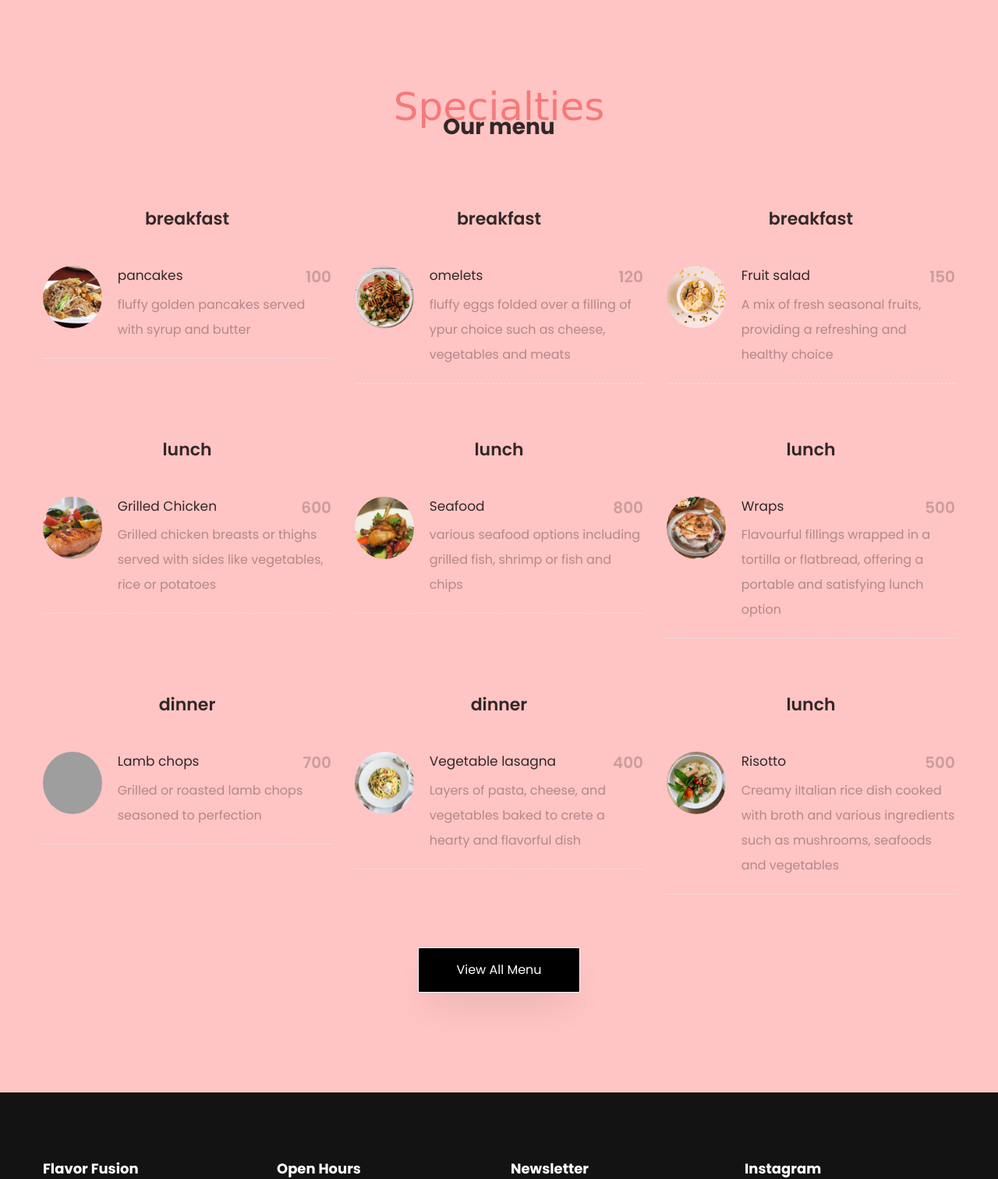
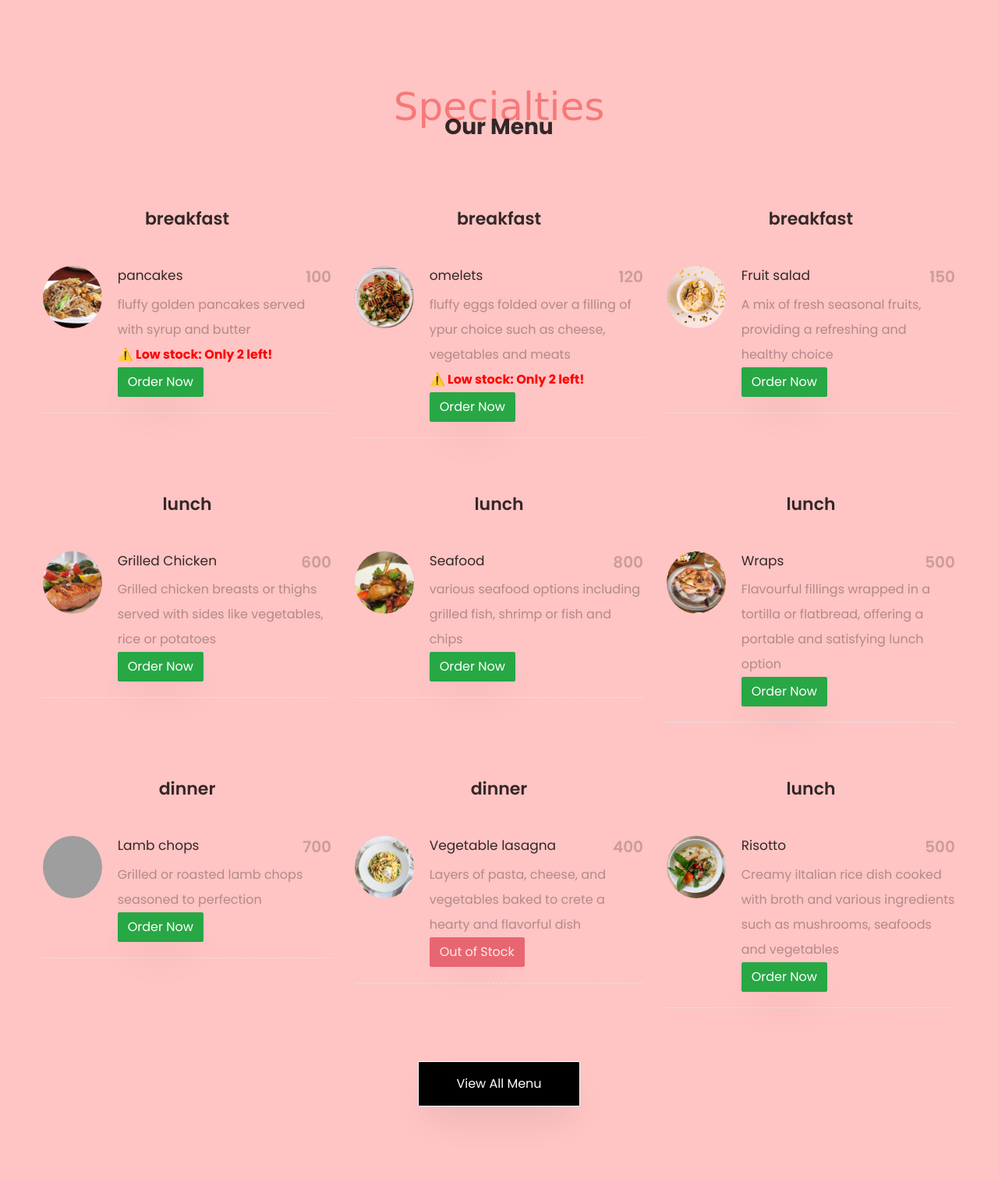
Before and after one commit to Areliano/restaurant_project, a Django app: page /menu/ in a window 1280 px wide. Shown: the part 300-1812 px from the top of the page at 78% size. Run offline with Django 4.2, Linux system fonts and the light colour scheme; data comes from the database, SQL or seed files in the repository; both versions use the stored data as it was after the commit; some libraries are stand-ins or nearby versions; some web fonts are replaced; grey boxes are pictures that could not be loaded.

Commit message:
added basic inventory stocking

```diff
--- a/eMobilis_project-master/restaurant/models.py
+++ b/eMobilis_project-master/restaurant/models.py
@@ -143,20 +143,41 @@ class Ourmenu(models.Model):
         ('breakfast', 'Breakfast'),
         ('lunch', 'Lunch'),
         ('dinner', 'Dinner'),
-        ('Dessert', 'Dessert'),
-        ('Winecard', 'Winecard'),
-        ('Drinks', 'Drinks')
+        ('dessert', 'Dessert'),
+        ('winecard', 'Winecard'),
+        ('drinks', 'Drinks')
     ]
 
     foodname = models.CharField(max_length=50, blank=False, null=False)
-    category = models.CharField(max_length=50, choices=category_options, default='Dinner')
+    category = models.CharField(max_length=50, choices=category_options, default='dinner')
     foodimage = models.ImageField(upload_to='ourmenu')
     description = models.CharField(max_length=200, blank=False, null=False)
     price = models.PositiveIntegerField()
-
+    stock = models.PositiveIntegerField(default=10)  # Track available stock
 
     def __str__(self):
-        return self.foodname
+        return f"{self.foodname} - Stock: {self.stock}"
+
+class Order(models.Model):
+    menu_item = models.ForeignKey(Ourmenu, on_delete=models.CASCADE)
+    quantity = models.PositiveIntegerField()
+    customer_name = models.CharField(max_length=100)
+    customer_phone = models.CharField(max_length=10, validators=[
+        RegexValidator(r'^\d{10}$', message="Phone number has to be 10 digits.")
+    ])
+    order_date = models.DateTimeField(auto_now_add=True)
+
+    def save(self, *args, **kwargs):
+        if self.menu_item.stock >= self.quantity:
+            self.menu_item.stock -= self.quantity  # Reduce stock
+            self.menu_item.save()  # Save the updated stock
+            super().save(*args, **kwargs)  # Save the order
+        else:
+            raise ValueError("Order cannot be placed. Item is out of stock.")
+
+    def __str__(self):
+        return f"Order for {self.menu_item.foodname} - {self.quantity} items"
+
 
 class Happy(models.Model):
     text1 = models.CharField(max_length=500, default='text1')
--- a/eMobilis_project-master/restaurant/templates/menu.html
+++ b/eMobilis_project-master/restaurant/templates/menu.html
@@ -1,34 +1,31 @@
 {% extends 'common.html' %}
-
 {% load static %}
 
 {% block body %}
-
 
 <section class="hero-wrap hero-wrap-2" style="background-image: url('{% static 'images/bg_4.jpg' %}');" data-stellar-background-ratio="0.5">
     <div class="overlay"></div>
     <div class="container">
         <div class="row no-gutters slider-text align-items-center justify-content-center">
-          <div class="col-md-9 ftco-animate text-center" style="background: #ffc4c4" >
+            <div class="col-md-9 ftco-animate text-center" style="background: #ffc4c4">
                 <h1 class="mb-2 bread">Specialties</h1>
-            <p class="breadcrumbs"><span class="mr-2"><a href="index.html">Home <i class="ion-ios-arrow-forward"></i></a></span> <span>Menu <i class="ion-ios-arrow-forward"></i></span></p>
+                <p class="breadcrumbs">
+                    <span class="mr-2"><a href="index.html">Home <i class="ion-ios-arrow-forward"></i></a></span>
+                    <span>Menu <i class="ion-ios-arrow-forward"></i></span>
+                </p>
             </div>
         </div>
     </div>
 </section>
-
-
 
 <section class="ftco-section" style="background: #ffc4c4">
     <div class="container">
         <div class="row justify-content-center mb-5 pb-2">
             <div class="col-md-7 text-center heading-section ftco-animate">
                 <span class="subheading">Specialties</span>
-            <h2 class="mb-4">Our menu</h2>
+                <h2 class="mb-4">Our Menu</h2>
             </div>
         </div>
-
-
 
         <div class="row">
             {% for menu in menu %}
@@ -37,7 +34,7 @@
                     <h3>{{ menu.category }}</h3>
                 </div>
                 <div class="menus d-flex ftco-animate">
-              <div class="menu-img img" style="background-image: url( 'media/{{ menu.foodimage }}');"></div>
+                    <div class="menu-img img" style="background-image: url('media/{{ menu.foodimage }}');"></div>
                     <div class="text">
                         <div class="d-flex">
                             <div class="one-half">
@@ -48,14 +45,20 @@
                             </div>
                         </div>
                         <p><span>{{ menu.description }}</span></p>
+
+                        {% if menu.stock > 0 %}
+                            {% if menu.stock <= 5 %}
+                                <p style="color: red; font-weight: bold;">⚠️ Low stock: Only {{ menu.stock }} left!</p>
+                            {% endif %}
+                            <button class="btn btn-success order-now-btn" data-id="{{ menu.id }}">Order Now</button>
+                        {% else %}
+                            <button class="btn btn-danger" disabled>Out of Stock</button>
+                        {% endif %}
                     </div>
                 </div>
-
             </div>
             {% endfor %}
         </div>
-
-
 
         <div class="row">
             <div class="col-md-12 text-center ftco-animate">
@@ -63,9 +66,75 @@
             </div>
         </div>
     </div>
-
 </section>
 
+<!-- Custom JavaScript for Order Popup -->
+<script>
+document.addEventListener("DOMContentLoaded", function() {
+    document.querySelectorAll(".order-now-btn").forEach(button => {
+        button.addEventListener("click", function() {
+            let menuId = this.getAttribute("data-id");
 
+            let orderForm = `
+                <div class="order-popup">
+                    <h2>Place Your Order</h2>
+                    <form method="POST" action="{% url 'place_order' %}">
+                        {% csrf_token %}
+                        <input type="hidden" name="menu_item" value="${menuId}">
+                        <label>Quantity:</label>
+                        <input type="number" name="quantity" min="1" required>
+                        <label>Name:</label>
+                        <input type="text" name="customer_name" pattern="[A-Za-z ]+" required>
+                        <label>Phone:</label>
+                        <input type="tel" name="customer_phone" pattern="[0-9]{10}" required>
+                        <button type="submit" class="btn btn-success">Submit Order</button>
+                        <button type="button" class="btn btn-danger close-popup">Cancel</button>
+                    </form>
+                </div>
+            `;
+
+            let popup = document.createElement("div");
+            popup.innerHTML = orderForm;
+            popup.classList.add("popup-overlay");
+            document.body.appendChild(popup);
+
+            // Close popup
+            popup.querySelector(".close-popup").addEventListener("click", function() {
+                popup.remove();
+            });
+        });
+    });
+});
+</script>
+
+<style>
+/* Popup Order Form Styles */
+.popup-overlay {
+    position: fixed;
+    top: 0;
+    left: 0;
+    width: 100%;
+    height: 100%;
+    background: rgba(0, 0, 0, 0.5);
+    display: flex;
+    align-items: center;
+    justify-content: center;
+    z-index: 1000;
+}
+
+.order-popup {
+    background: white;
+    padding: 20px;
+    border-radius: 8px;
+    text-align: center;
+    width: 50%;
+    box-shadow: 0px 0px 10px rgba(0, 0, 0, 0.1);
+}
+
+.close-popup {
+    margin-top: 10px;
+    cursor: pointer;
+}
+</style>
 
 {% endblock %}
--- a/eMobilis_project-master/restaurant/urls.py
+++ b/eMobilis_project-master/restaurant/urls.py
@@ -2,7 +2,7 @@
 from django.urls import path
 
 from . import views
-
+from .views import place_order
 
 urlpatterns = [
     path('', views.index, name='index'),
@@ -10,6 +10,7 @@ urlpatterns = [
     path('blog/', views.blog, name='blog'),
     path('contact/', views.contact, name='contact'),
     path('menu/', views.menu, name='menu'),
+    path("place_order/", place_order, name="place_order"),
     path('reservation/', views.reservation, name='reservation'),
     path('insertdata/', views.insertdata, name='insertdata'),
     path('booked/', views.booked, name='booked'),
--- a/eMobilis_project-master/restaurant/views.py
+++ b/eMobilis_project-master/restaurant/views.py
@@ -1,10 +1,11 @@
 from django.shortcuts import render, redirect
 
-from .models import Restaurant, Customer, Aboutpage, Homepage, Stories, Chefs, Ourmenu, Happy, Testimony, Aboutend, Contact, Footer
+from .models import Restaurant, Customer, Aboutpage, Homepage, Stories, Chefs, Ourmenu, Happy, Testimony, Aboutend, Contact, Footer, Order
 
 from django.utils import timezone
 
 from django.http import HttpResponse
+from django.contrib import messages
 
 
 # from restaurant.models import Homepage
@@ -65,6 +66,44 @@ def menu(request):
     menu = Ourmenu.objects.all()
     footer = Footer.objects.all()
     return render(request, "menu.html", {"menu": menu, "footer":footer})
+
+
+def place_order(request):
+    if request.method == "POST":
+        menu_item_id = request.POST.get("menu_item")
+        quantity = int(request.POST.get("quantity"))
+        customer_name = request.POST.get("customer_name")
+        customer_phone = request.POST.get("customer_phone")
+
+        try:
+            menu_item = Ourmenu.objects.get(id=menu_item_id)
+
+            # Check if there is enough stock
+            if menu_item.stock >= quantity:
+                # Reduce stock
+                menu_item.stock -= quantity
+                menu_item.save()
+
+                # Save the order
+                Order.objects.create(
+                    menu_item=menu_item,
+                    quantity=quantity,
+                    customer_name=customer_name,
+                    customer_phone=customer_phone
+                )
+
+                # Check for low stock warning
+                if menu_item.stock <= 5:  # Adjust the threshold as needed
+                    messages.warning(request, f"⚠️ Warning: {menu_item.foodname} is running low on stock!")
+
+                messages.success(request, "✅ Order placed successfully!")
+            else:
+                messages.error(request, "❌ Not enough stock available!")
+
+        except Ourmenu.DoesNotExist:
+            messages.error(request, "❌ Menu item not found!")
+
+    return redirect("menu")  # Adjust to your menu URL
 
 
 from django.shortcuts import render, redirect, get_object_or_404
```
Also changed, not shown: eMobilis_project-master/restaurant/admin.py (+26 -27 lines), eMobilis_project-master/db.sqlite3, eMobilis_project-master/restaurant/migrations/0053_ourmenu_stock_alter_ourmenu_category_order.py (added). Lines whose indentation alone changed are shown as unchanged.
